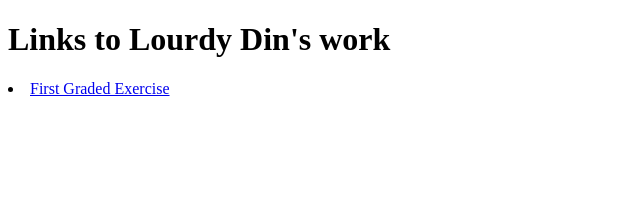
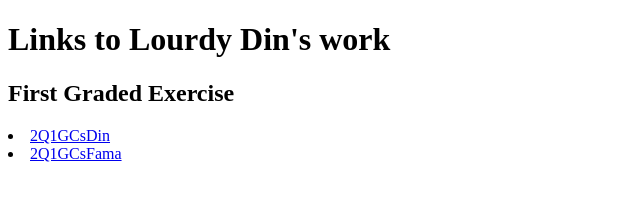
Before and after one commit to LourdyDin/2QPortfolioCSDin, a plain HTML site: page index.html in a window 1280 px wide. Shown: the whole page, without its empty margins (0-640 px from the left). Drawn offline with Linux system fonts and the light colour scheme.

Commit message:
Eight Commit

```diff
--- a/index.html
+++ b/index.html
@@ -20,5 +20,6 @@
 -->
 
 <h1>Links to Lourdy Din's work</h1>
-
-<li><a href="./public/2Q1GCsDin.html"> First Graded Exercise </a> </li>
+<h2>First Graded Exercise</h2>
+<li><a href="./public/2Q1GCsDin.html">2Q1GCsDin</a> </li>
+<li><a href="https://xafam.github.io/2QPortfolioCSFama/public/2Q1GCsFama.html">2Q1GCsFama</a> </li>
```
